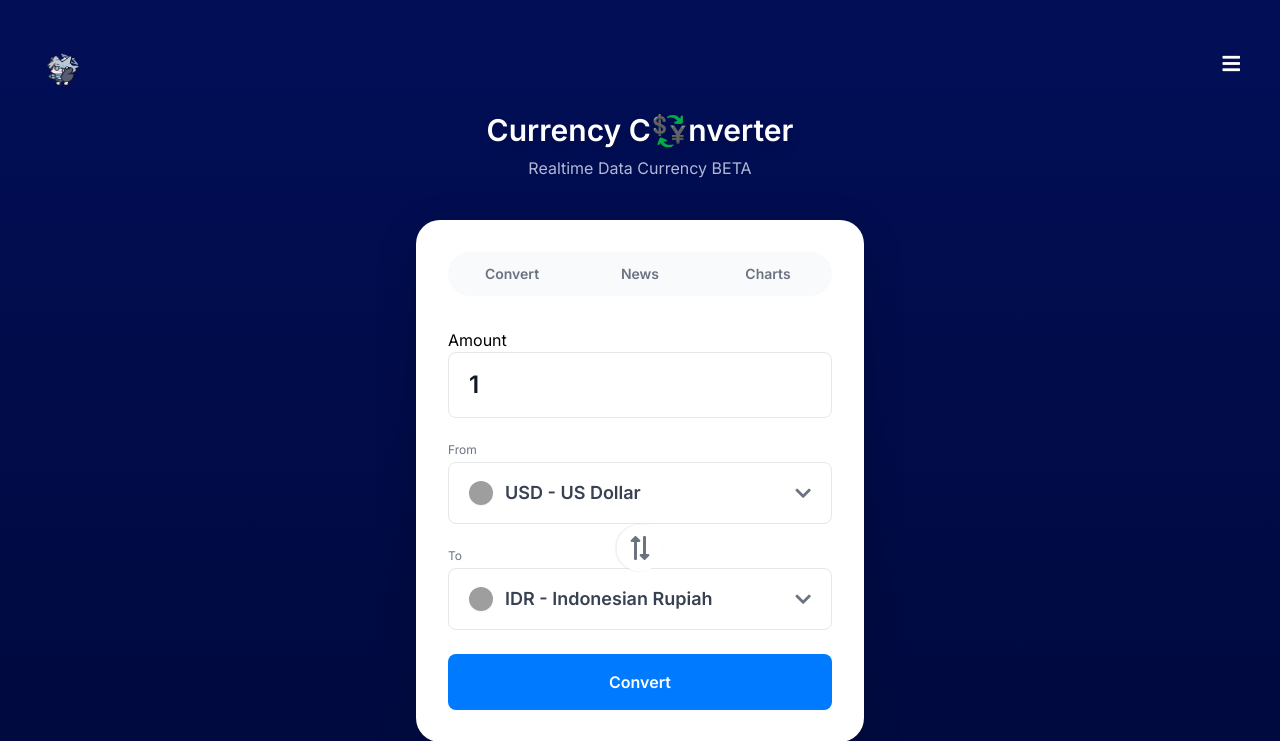
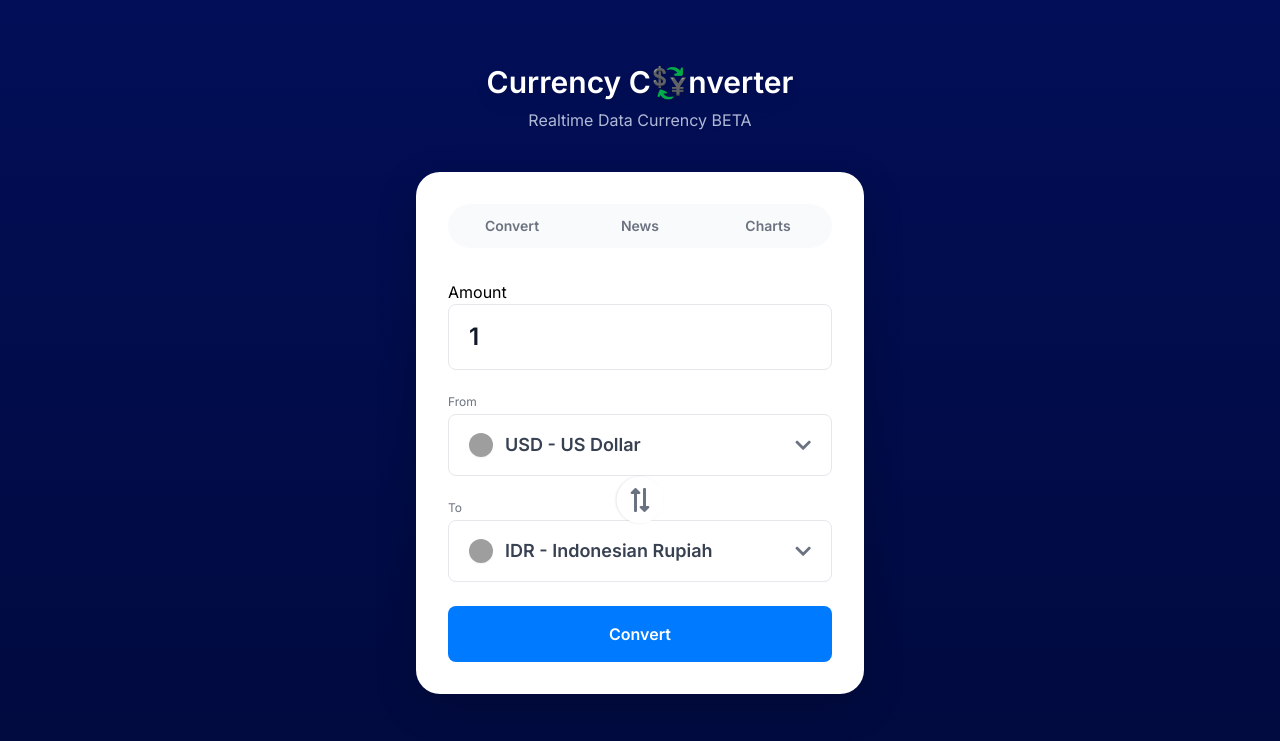
Before and after one commit to Suk1yu/Currency-, a Flask app: page / in a window 1280 px wide. Shown: the top 741 px of the page. Run offline with Flask 3, Linux system fonts and the light colour scheme; some libraries are stand-ins or nearby versions; grey boxes are pictures that could not be loaded.

Commit message:
Update index.html

```diff
--- a/templates/index.html
+++ b/templates/index.html
@@ -19,8 +19,6 @@
 </head>
 <body>
   <header class="flex justify-between items-center px-10 pt-10">
-    <img src="/static/source/chibi.gif" alt="Korban Ngoding 😇" class="w-14 h-12" height="55" width="68" draggable="false"/>
-      <i class="fas fa-bars text-white text-xl"></i>
     </button>
   </header>
   <main class="flex-grow flex flex-col items-center px-6 pt-6 pb-12">
```
